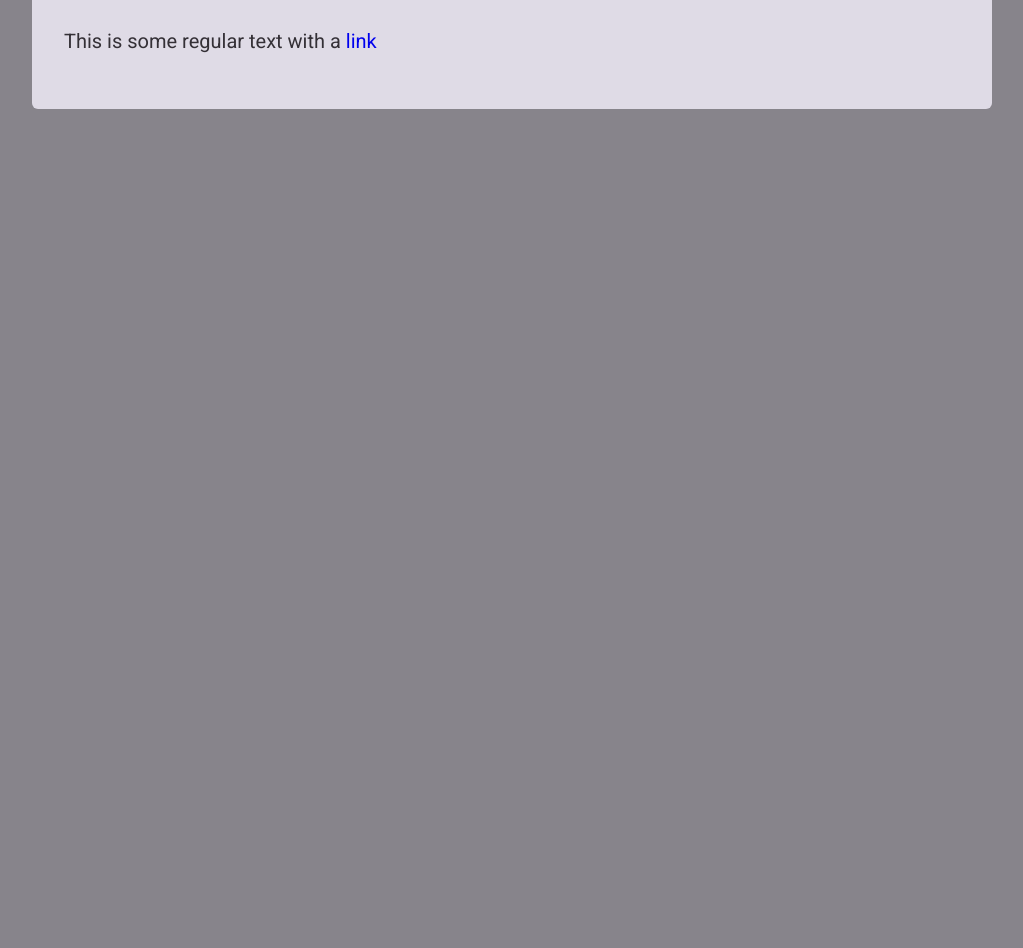
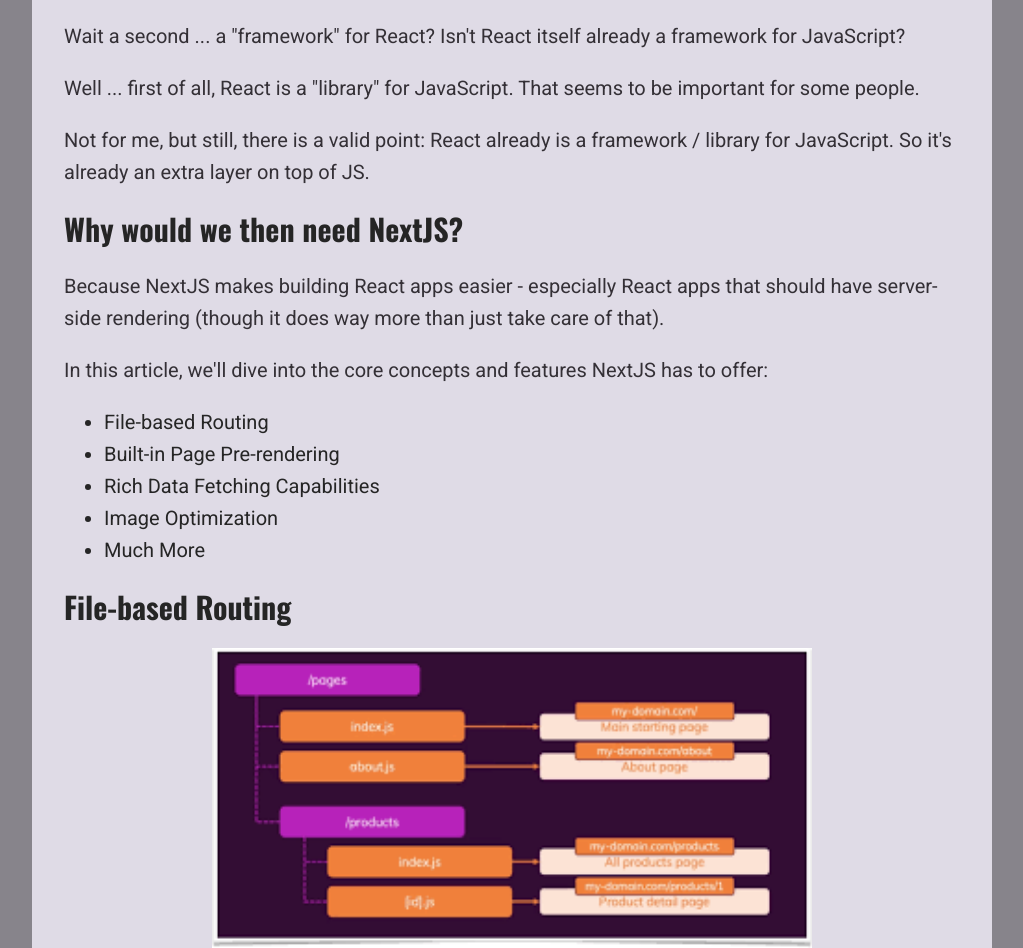
Before and after one commit to ZaryabAslam/Blog-App-Nextjs, a Next.js app: page /posts/getting-started-with-nextjs in a window 1280 px wide. Shown: the part 484-1432 px from the top of the page, without its empty margins (128-1151 px from the left). Before the commit the page ends 800 px from the top, so only its background shows below. Built offline with nearby package versions, Linux system fonts and the light colour scheme.

Commit message:
changed markdown elements with custom elements using compnent props passing to markdown and giving our custom elements in it in object

```diff
--- a/components/posts/post-detail/post-content.js
+++ b/components/posts/post-detail/post-content.js
@@ -3,6 +3,7 @@
 import ReactMarkdown from 'react-markdown';
 import PostHeader from './post-header';
 import classes from './post-content.module.css';
+import Image from 'next/image';
 
 // const DUMMY_POST = {
 //   slug: 'getting-started-with-nextjs',
@@ -18,12 +19,53 @@
   const { post } = props;
   const imagePath = `/images/posts/${post.slug}/${post.image}`;
 
+  const customRenderers = {
+    //in markdown simple image tag is rendered and we want to render next Image comp for lazy loading etc.
+    // uksy lye tariqa hy k renderers pass karo aur usmy objecy pass karo then usmy jo change karna usky gaiant specific tag unki pani github sy dekhlo
+    //like for change image use image(){} like this. ismy input khud milega markdown sy aur wo object hoga. ab jo ye return karega to markdown main jitni images hongi wo is image sy replace hojaege
+    // img(image) {
+    //   return (
+    //     <Image
+    //       src={`/images/posts/${post.slug}/${image.src}`}
+    //       alt={image.alt}
+    //       width={600}
+    //       height={300}
+    //     />
+    //   );
+    // },
+    // hum uper wali image ko islye use nae karr ahy hain q k jb usko inpsect kar rahy hain to makdownmain pehly he paragraphs hain aur ye next image apny sath divs wagera b lati hy to error araha hy k p k andar div nae rakho
+    // to hum sb paragrpah check karengy markdown main ab aur jiska first child image hue usko apni image sy change kardengy baqi p wesy he rahengy
+    // yaha p likha hy paragraph q nae likha ye sb markdown k apny githib sy aya hy. kal ko wo kuch update karrty hain to shy ye dubara para hojae ya kuch aur to wo check karlen
+    p(paragraph) {
+      const { node } = paragraph;
+
+      if (node.children[0].tagName  === 'img') {
+        const image = node.children[0];
+
+        return (
+          <div className={classes.image}>
+            <Image
+              src={`/images/posts/${post.slug}/${image.properties.src}`}
+              alt={image.alt}
+              width={600}
+              height={300}
+            />
+          </div>
+        );
+      }
+
+      return <p>{paragraph.children}</p>;
+    },
+  };
+
+
   return (
     <article className={classes.content}>
         {/* this is shown as top of pdp below navbar. it contains image and title of post */}
       <PostHeader title={post.title} image={imagePath} />
       {/* // now .content which is rapped in markdown will be served as H1 , bcz in markdown # IS H1. we using it to reduce code */}
-      <ReactMarkdown>{post.content}</ReactMarkdown>
+      {/* jb makdown k components ko apny comp sy replace karna ho to renderers pass karo(renders purany version main tha ab components hy) aur usky andar apny elements do wo replace hojaengy, aur ye object hona chahye */}
+      <ReactMarkdown  components={customRenderers}>{post.content}</ReactMarkdown>
     </article>
   );
 }
--- a/posts/getting-started-with-nextjs.md
+++ b/posts/getting-started-with-nextjs.md
@@ -6,6 +6,28 @@
 isFeatured: true
 ---
 
-# This is a title
+NextJS is a **framework for ReactJS**.
 
-This is some regular text with a [link](https://google.com)
+Wait a second ... a "framework" for React? Isn't React itself already a framework for JavaScript?
+
+Well ... first of all, React is a "library" for JavaScript. That seems to be important for some people.
+
+Not for me, but still, there is a valid point: React already is a framework / library for JavaScript. So it's already an extra layer on top of JS.
+
+## Why would we then need NextJS?
+
+Because NextJS makes building React apps easier - especially React apps that should have server-side rendering (though it does way more than just take care of that).
+
+In this article, we'll dive into the core concepts and features NextJS has to offer:
+
+- File-based Routing
+- Built-in Page Pre-rendering
+- Rich Data Fetching Capabilities
+- Image Optimization
+- Much More
+
+## File-based Routing
+
+![Create routes via your file + folder structure](nextjs-file-based-routing.png)
+
+... More content ...
```
Also changed, not shown: public/images/posts/getting-started-with-nextjs/nextjs-file-based-routing.png (added).
